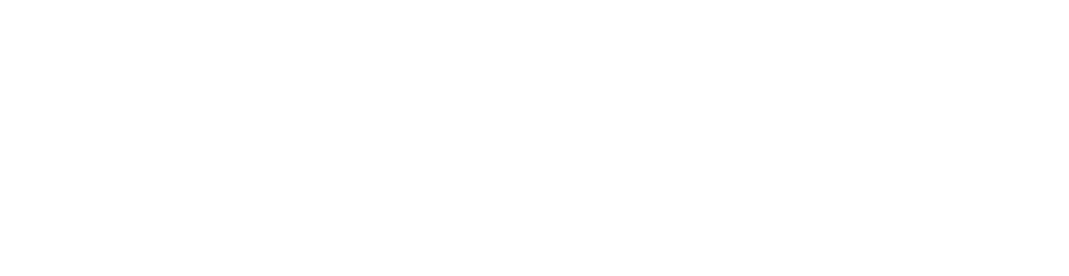
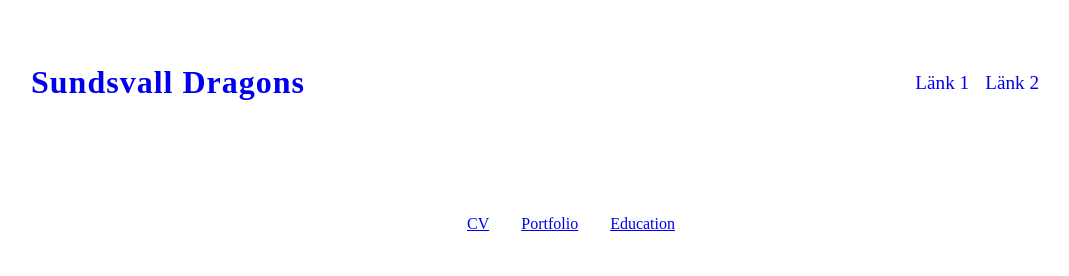
Before and after one commit to Baimako/sundsvall-dragons, a plain HTML site: page index.html in a window 1280 px wide. Shown: the whole page, without its empty margins (105-1174 px from the left). Drawn offline with Linux system fonts and the light colour scheme.

Commit message:
create navbar and footer skeleton, add images folder

```diff
--- a/index.html
+++ b/index.html
@@ -3,7 +3,34 @@
   <head>
     <meta charset="UTF-8" />
     <meta name="viewport" content="width=device-width, initial-scale=1.0" />
+    <link rel="stylesheet" href="style.css" />
     <title>Document</title>
   </head>
-  <body></body>
+  <body>
+    <nav>
+      <p class="logo"><a href="/">Sundsvall Dragons</a></p>
+      <ul>
+        <li><a href="#cv">Länk 1</a></li>
+        <li><a href="#about">Länk 2</a></li>
+      </ul>
+    </nav>
+
+    <main>
+      <section class="about-us">
+        <div class="card-container">
+          <div class="card">
+            <img src="" alt="" />
+          </div>
+        </div>
+      </section>
+    </main>
+
+    <footer>
+      <ul>
+        <li><a href="#cv">CV</a></li>
+        <li><a href="#about">Portfolio</a></li>
+        <li><a href="#education">Education</a></li>
+      </ul>
+    </footer>
+  </body>
 </html>
--- a/style.css
+++ b/style.css
@@ -0,0 +1,63 @@
+/* Navbar */
+
+nav {
+  display: flex;
+  justify-content: space-between;
+  align-items: center;
+  padding: 1.5rem 8rem;
+  position: static;
+  top: 0;
+  overflow: hidden;
+  z-index: 1;
+  color: var(--white);
+}
+
+nav ul {
+  display: flex;
+  list-style: none;
+}
+
+nav li {
+  padding-left: 1rem;
+  font-size: 1.2rem;
+}
+
+nav a,
+nav a:visited {
+  text-decoration: none;
+}
+
+.logo {
+  font-size: 2rem;
+  font-weight: 800;
+  letter-spacing: 1px;
+  pointer-events: none;
+}
+
+/* Footer */
+footer {
+  padding: 1.5rem 0;
+  color: var(--white);
+  text-align: center;
+  background: var(--black);
+}
+
+footer ul {
+  display: flex;
+  justify-content: center;
+}
+
+footer li {
+  margin-left: 2rem;
+  list-style-type: none;
+}
+
+footer a:hover {
+  border: none;
+  color: var(--accent-color);
+}
+@media (max-width: 750px) {
+  footer {
+    flex-direction: column;
+  }
+}
```
Also changed, not shown: images/isabelle.JPG (added), images/max-mattiasson.png (added).
